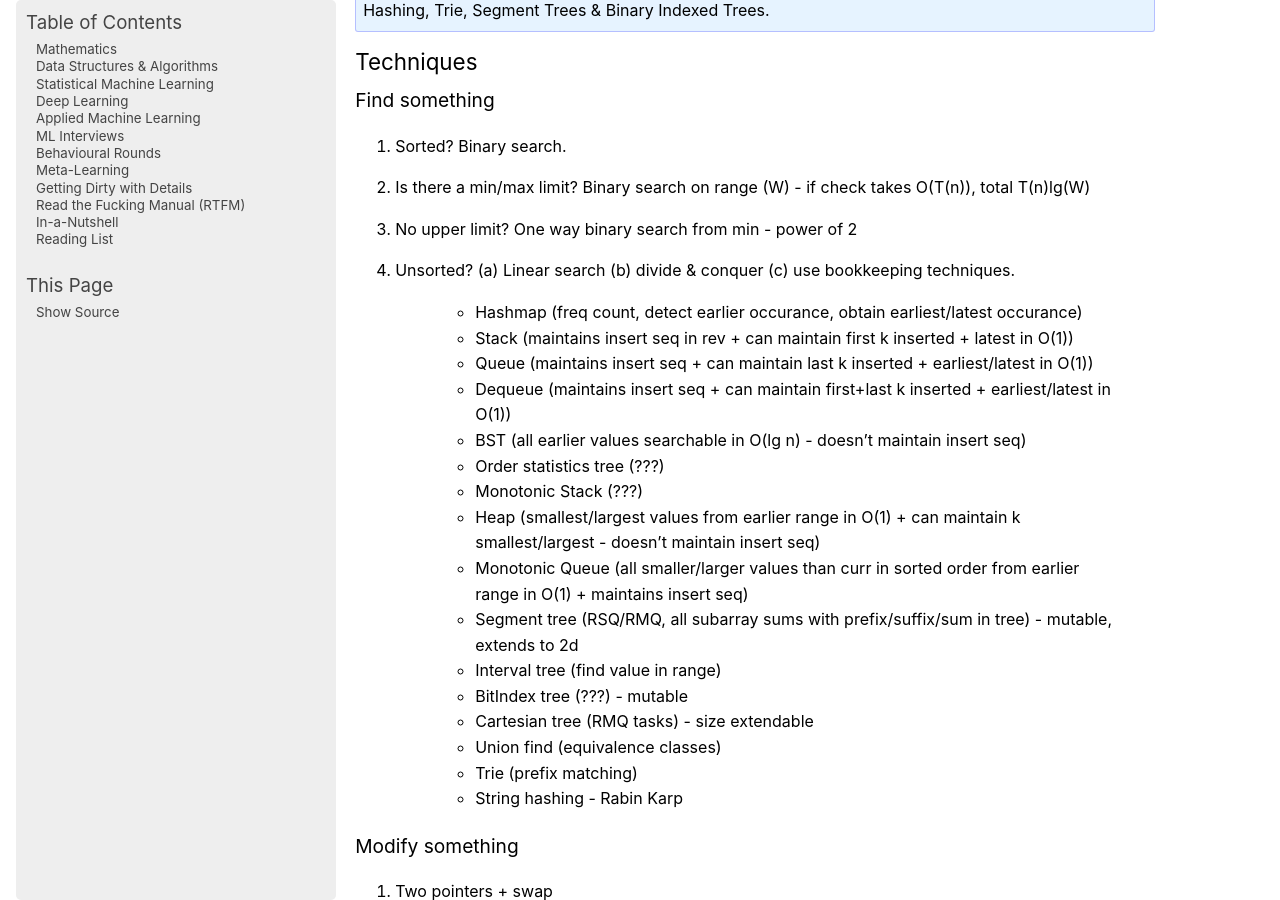
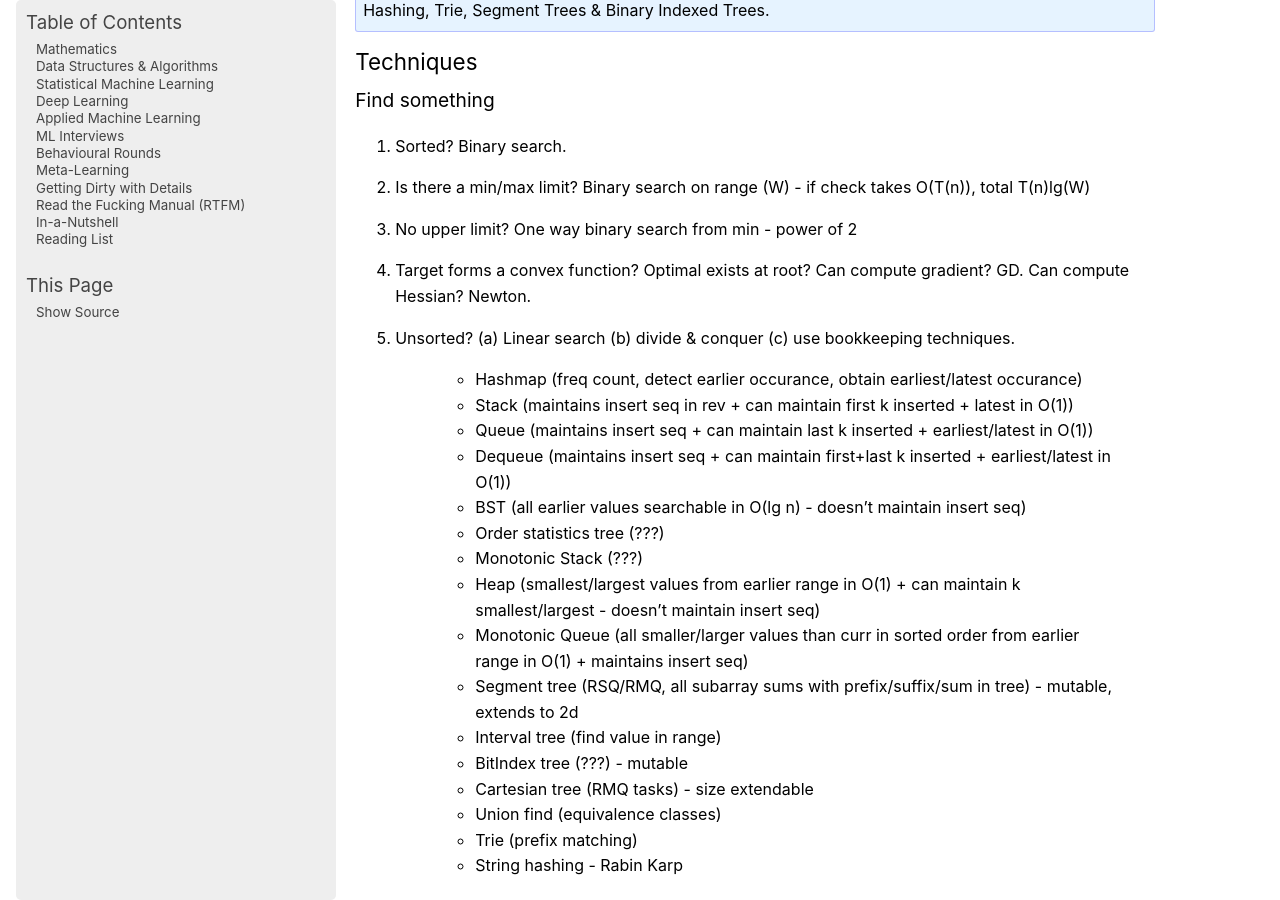
Before and after one commit to uselesstechjunks/leetcode, a Sphinx documentation site: the page built from docs/source/dsa/index.rst, in a window 1280 px wide and 900 px high, scrolled down 899 px. Built offline with Sphinx 7.4.7, drawn with Linux system fonts in a browser that asks for light colours; pages that are not in the unit, such as notebooks, are missing from menus.

Commit message:
Update index.rst

```diff
--- a/docs/source/dsa/index.rst
+++ b/docs/source/dsa/index.rst
@@ -36,6 +36,7 @@ Find something
 #. Sorted? Binary search.
 #. Is there a min/max limit? Binary search on range (W) - if check takes O(T(n)), total T(n)lg(W)
 #. No upper limit? One way binary search from min - power of 2
+#. Target forms a convex function? Optimal exists at root? Can compute gradient? GD. Can compute Hessian? Newton.
 #. Unsorted? (a) Linear search (b) divide & conquer (c) use bookkeeping techniques.
 
 	- Hashmap (freq count, detect earlier occurance, obtain earliest/latest occurance)
```
